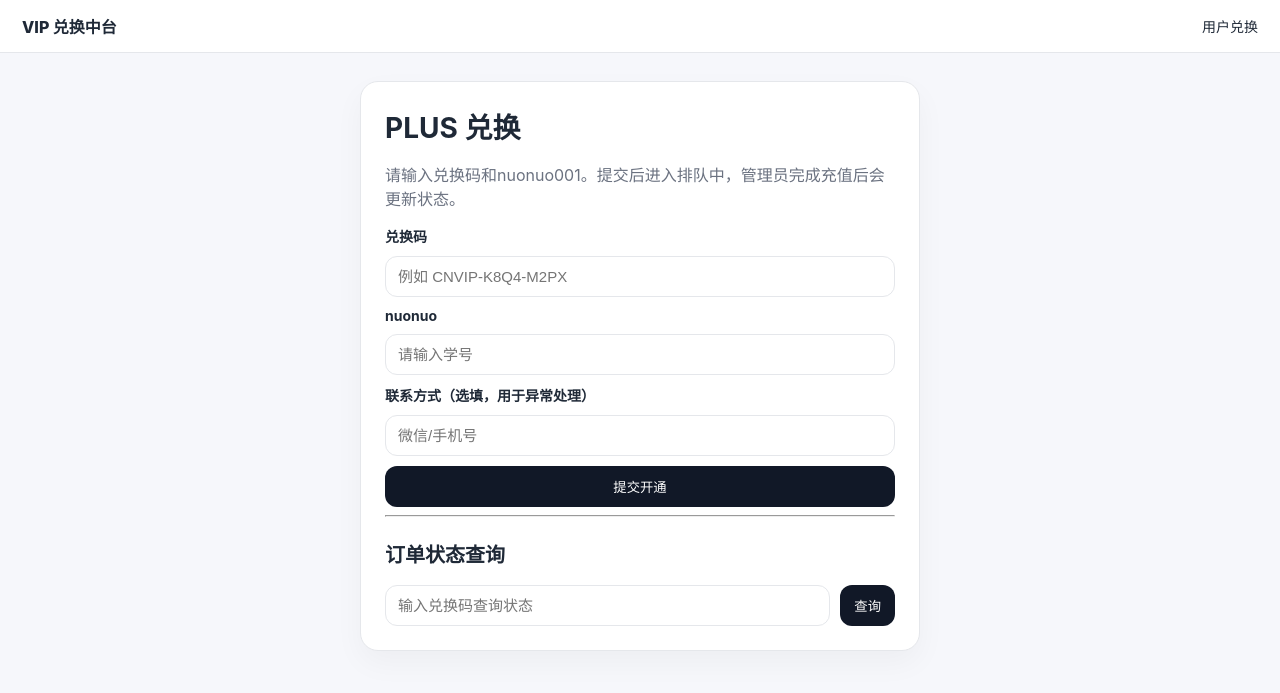
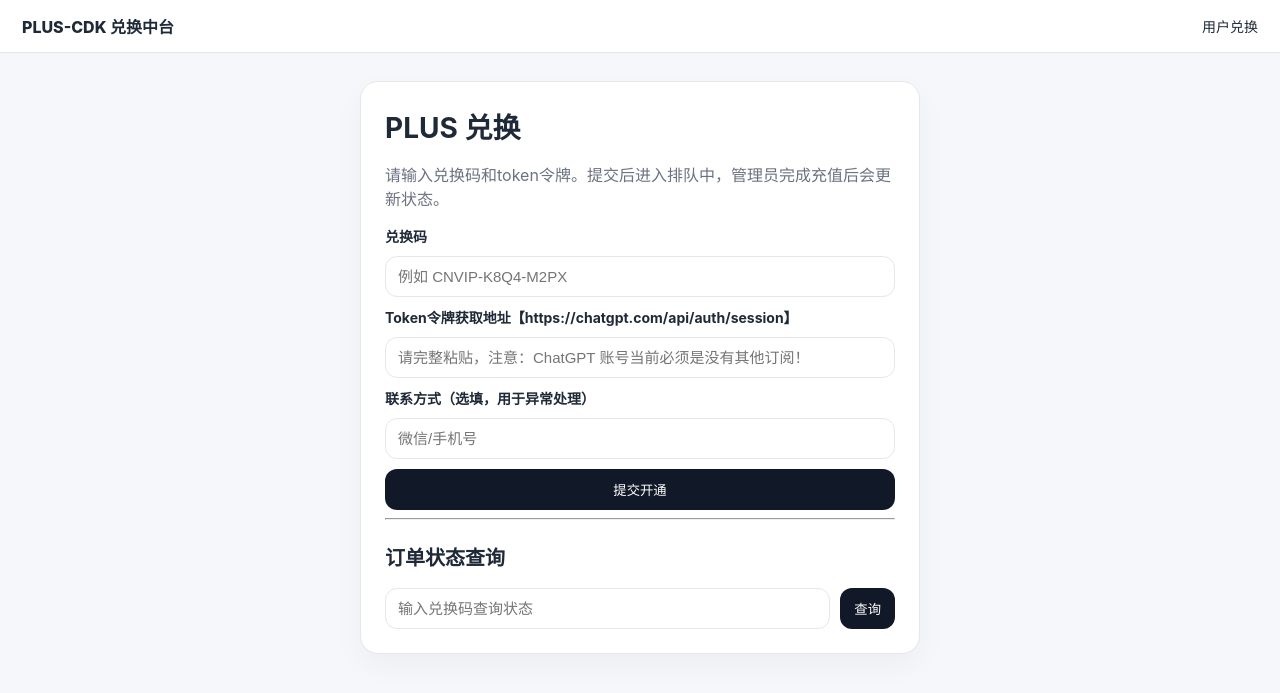
Before and after one commit to chennuo2233-png/vip-cdk-center, a Flask app: page /redeem in a window 1280 px wide. Shown: the top 693 px of the page. Run offline with Flask 3, Linux system fonts and the light colour scheme.

Commit message:
Describe your change

```diff
--- a/app.py
+++ b/app.py
@@ -142,7 +142,7 @@ def redeem():
                             "status": row["status"],
                         }
                     elif not student_id:
-                        result = {"type": "error", "message": "请输入学号。"}
+                        result = {"type": "error", "message": "请输入token。"}
                     else:
                         cur = conn.execute(
                             """
--- a/templates/base.html
+++ b/templates/base.html
@@ -8,7 +8,7 @@
 </head>
 <body>
   <header class="topbar">
-    <div class="brand">VIP 兑换中台</div>
+    <div class="brand">PLUS-CDK 兑换中台</div>
     <nav>
       <a href="{{ url_for('redeem') }}">用户兑换</a>
       {% if session.get('admin_logged_in') %}
--- a/templates/redeem.html
+++ b/templates/redeem.html
@@ -3,7 +3,7 @@
 {% block content %}
 <section class="card narrow">
   <h1>PLUS 兑换</h1>
-  <p class="muted">请输入兑换码和nuonuo001。提交后进入排队中，管理员完成充值后会更新状态。</p>
+  <p class="muted">请输入兑换码和token令牌。提交后进入排队中，管理员完成充值后会更新状态。</p>
 
   {% if result %}
   <div class="alert {{ result.type }}">
@@ -15,8 +15,8 @@
     <input type="hidden" name="action" value="redeem">
     <label>兑换码</label>
     <input name="proxy_code" placeholder="例如 CNVIP-K8Q4-M2PX" required>
-    <label>nuonuo</label>
-    <input name="student_id" placeholder="请输入学号">
+    <label>Token令牌获取地址【https://chatgpt.com/api/auth/session】</label>
+    <input name="student_id" placeholder="请完整粘贴，注意：ChatGPT 账号当前必须是没有其他订阅！">
     <label>联系方式（选填，用于异常处理）</label>
     <input name="contact" placeholder="微信/手机号">
     <button type="submit">提交开通</button>
```
